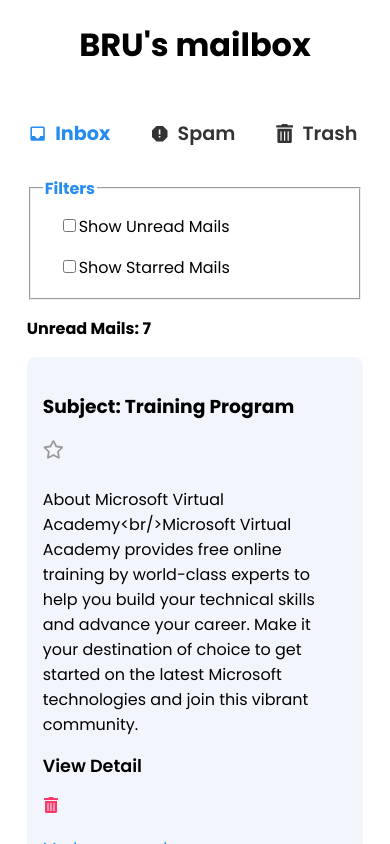
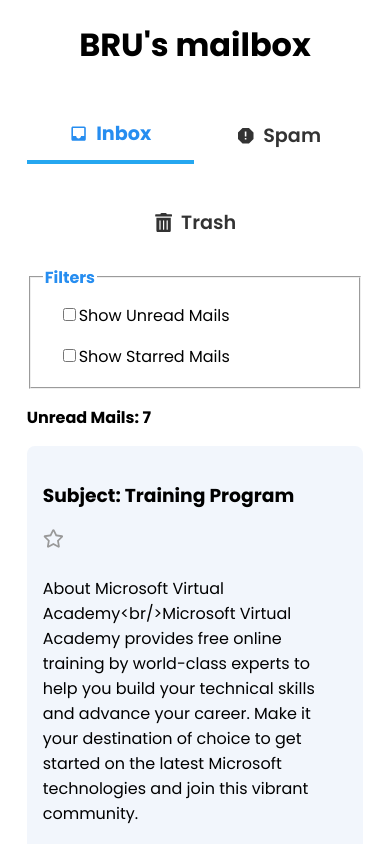
Before and after one commit to brupadhyay/BRUmail, a React (Vite) app: page / in a window 390 px wide. Shown: the top 844 px of the page. Built offline with nearby package versions, Linux system fonts and the light colour scheme.

Commit message:
STYLE: Made UI Responsive

```diff
--- a/src/App.jsx
+++ b/src/App.jsx
@@ -1,5 +1,3 @@
-import "./App.css";
-
 import { Routes, Route } from "react-router-dom";
 
 import Header from "./components/Header";
--- a/src/components/Header.jsx
+++ b/src/components/Header.jsx
@@ -7,6 +7,7 @@ const getActiveStyle = ({ isActive }) => ({
   color: isActive ? "#268df0" : "#333",
   fontWeight: isActive ? "700" : "600",
   textDecoration: "none",
+  borderBottom: isActive ? "4px solid #25a7f0" : "none",
   padding: "8px 12px",
   margin: "1rem 0",
 });
--- a/src/index.css
+++ b/src/index.css
@@ -132,7 +132,18 @@ label {
 /* MEDIA QUERIES */
 @media (max-width: 1000px) {
     .header {
+        width: 90%;
+        margin: auto;
+        display: flex;
         flex-direction: row;
+        flex-wrap: wrap;
+    }
+
+    .header a{
+        display: flex;
+        align-items: center;
+        justify-content: center;
+        flex-grow: 1;
     }
 }
 
```
Also changed, not shown: src/App.css (deleted).
